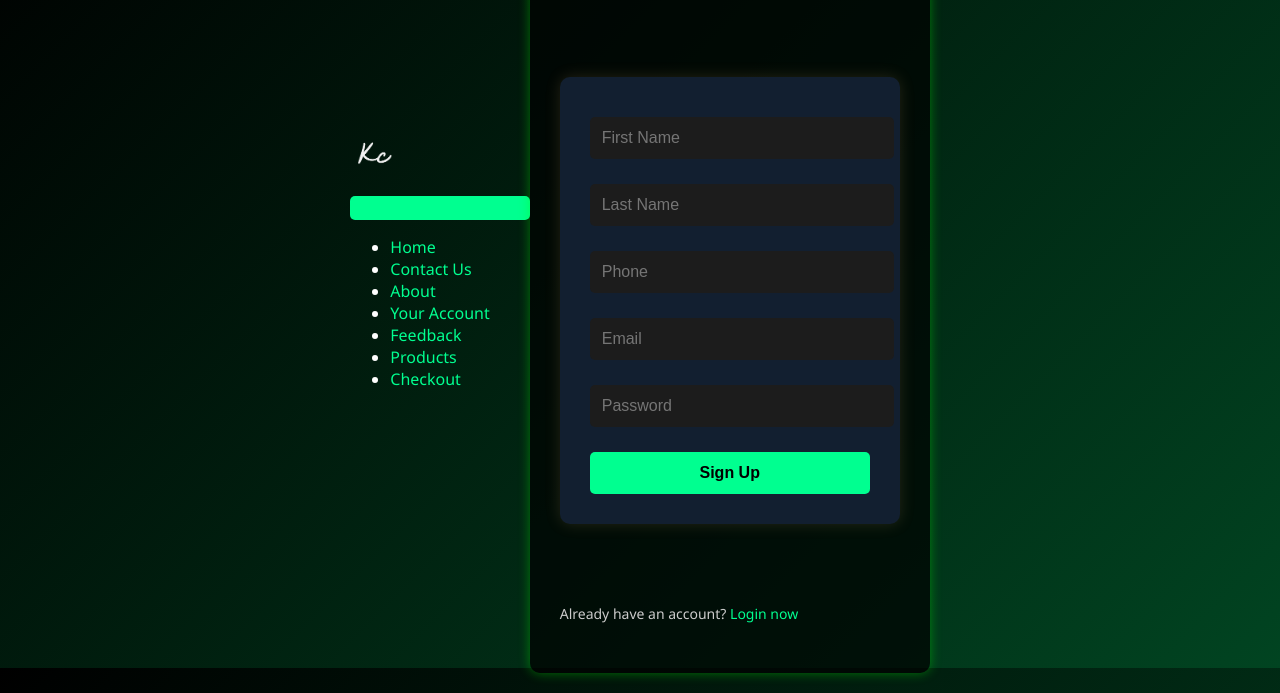
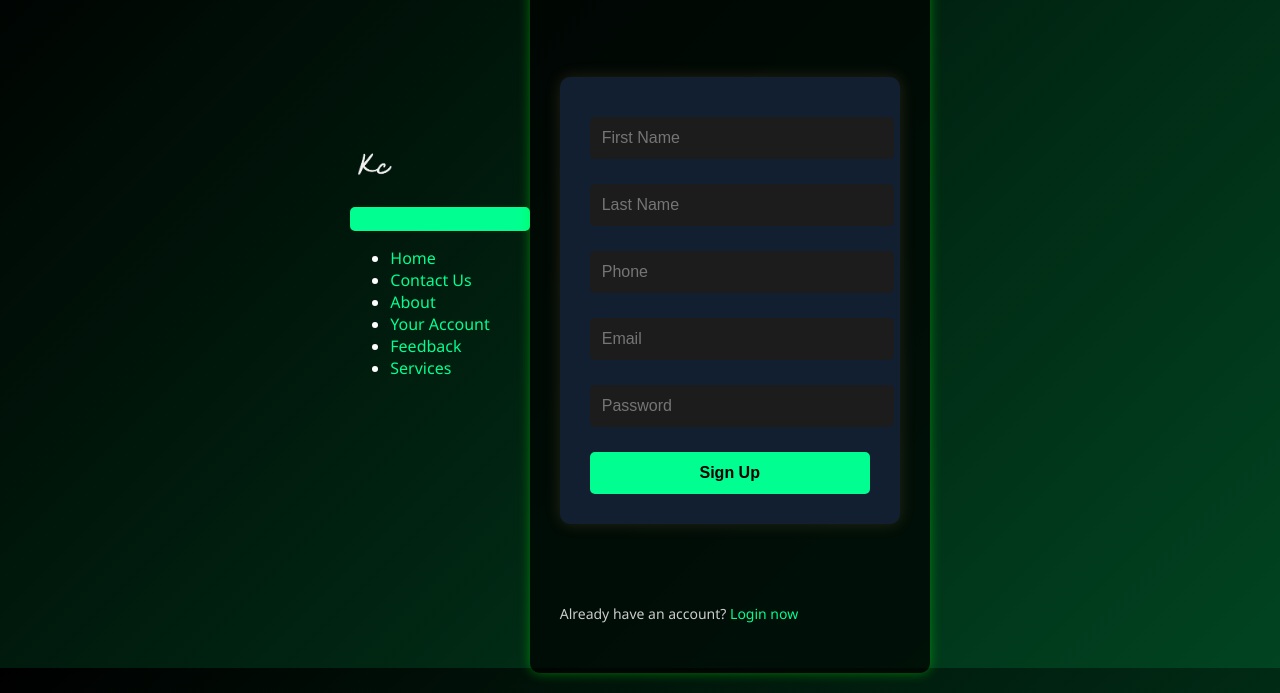
Before and after one commit to bida24-067/KahiyaCo, a plain HTML site: page signup.html in a window 1280 px wide. Shown: the part 132-825 px from the top of the page. Drawn offline with Linux system fonts and the light colour scheme.

Commit message:
Update signup.html

```diff
--- a/signup.html
+++ b/signup.html
@@ -86,7 +86,7 @@ a {
     <div class="collapse navbar-collapse" id="navbarNav">
       <ul class="navbar-nav">
         <li class="nav-item">
-          <a class="nav-link active" aria-current="page" href="index.html">Home</a>
+          <a class="nav-link" href="index.html">Home</a>
         </li>
         <li class="nav-item">
           <a class="nav-link" href="contact.html">Contact Us</a>
@@ -101,10 +101,7 @@ a {
           <a class="nav-link" href="customer-center.html">Feedback</a>
         </li>
         <li class="nav-item">
-          <a class="nav-link" href="products.html">Products</a>
-        </li>
-         <li class="nav-item">
-          <a class="nav-link" href="checkout.html">Checkout</a>
+          <a class="nav-link active" aria-current="page" href="services.html">Services</a>
         </li>
       </ul>
     </div>
```
